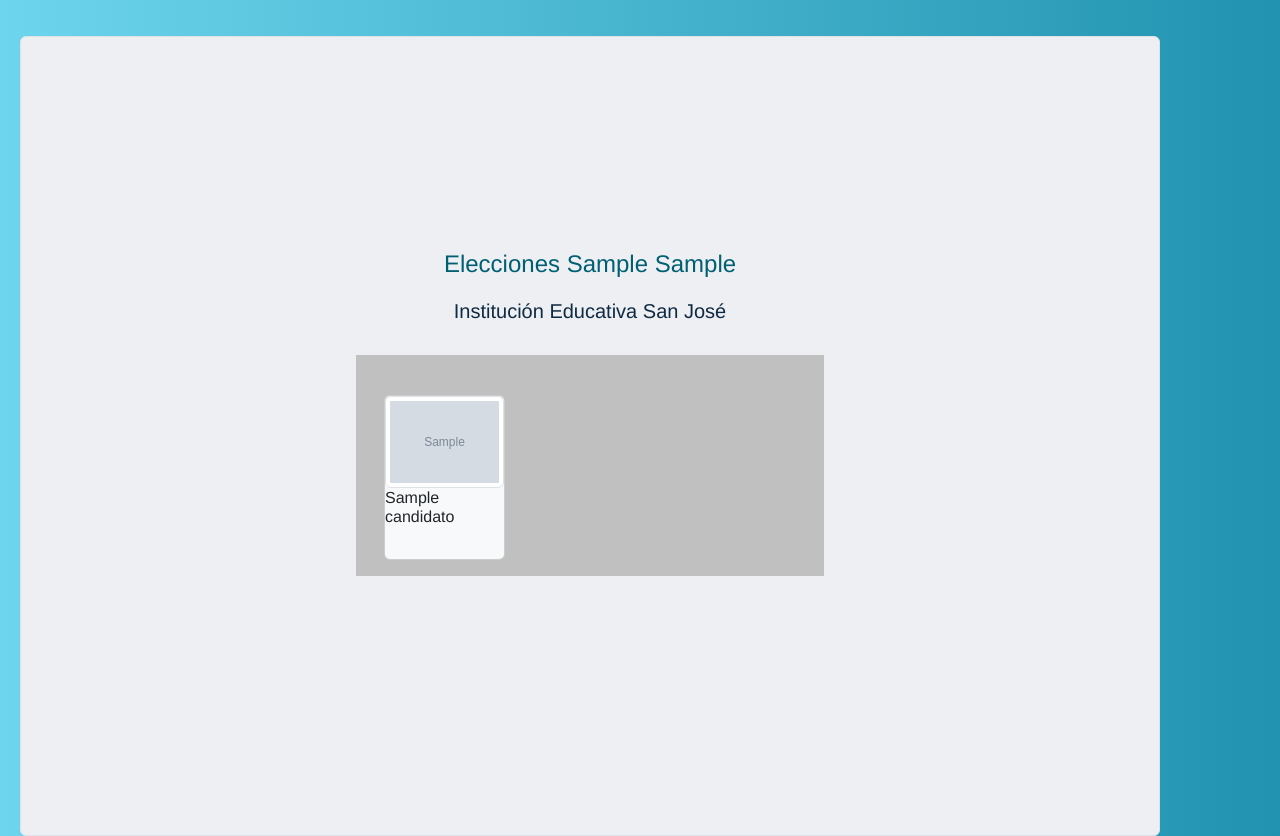
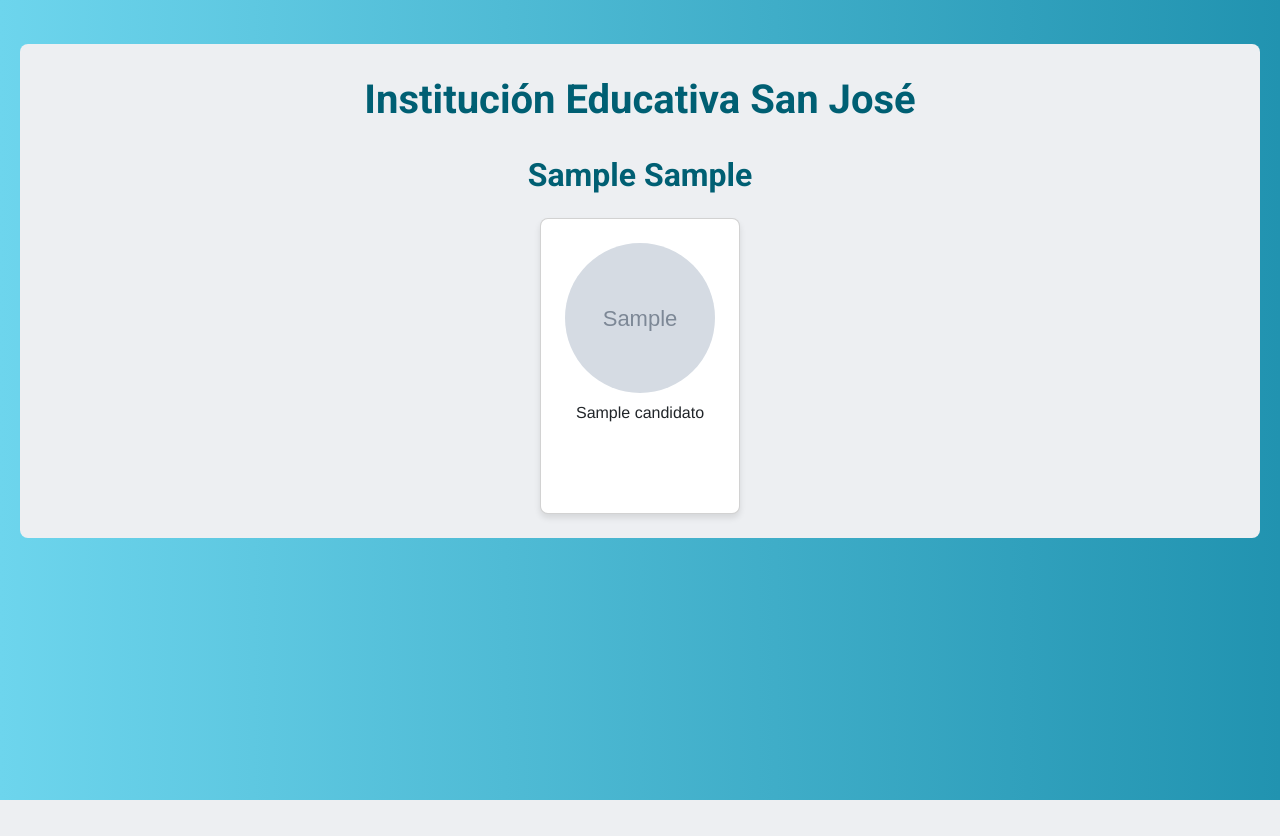
Before and after one commit to andresdelrio/sistema-votacion-escolar, a Symfony app: template templates/tarjeton/index.html.twig in a window 1280 px wide. After the commit the page ends 800 px from the top, so only its background shows below. Run offline with Twig, Linux system fonts and the light colour scheme; the template is opened without the code that fills it: most values are stand-ins (such as "Sample title", 1, 10 or a date in 2020); grey boxes marked "Sample" are stand-in pictures; some libraries are stand-ins or nearby versions.

Commit message:
Se ha ajustado la vista del tarjetón

```diff
--- /dev/null
+++ b/public/css/tarjeton.css
@@ -0,0 +1,101 @@
+@import url('https://fonts.googleapis.com/css2?family=Roboto:wght@400;700&display=swap');
+
+.container-fluid {
+    display: flex;
+    flex-direction: column;
+    align-items: center;
+    margin-top: 1.5rem;
+    background-color: #EDEFF2;
+    border-radius: 0.5rem;
+}
+
+.card {
+    width: 200px;
+    margin: 0.5rem;
+    padding: 0.5rem;
+    background-color: #fff;
+    border-radius: 0.5rem;
+    box-shadow: 0 4px 6px rgba(0, 0, 0, 0.1);
+    transition: transform 0.3s ease;
+}
+
+.card:hover {
+    transform: translateY(-8px);
+}
+
+.card img {
+    width: 100%;
+    height: auto;
+    border-radius: 0.5rem;
+}
+
+.card-content {
+    padding: 1rem;
+    text-align: center;
+}
+
+.radio-btns {
+display: flex;
+align-items: center;
+justify-content: center;
+flex-direction: column;
+cursor: pointer;
+}
+
+.radio-btns img {
+width: 150px;
+height: 150px;
+object-fit: cover;
+border-radius: 50%;
+}
+
+.candidate-name {
+margin-top: 0.5rem; /* Agregamos un margen superior al nombre del candidato */
+text-align: center; /* Centramos el texto */
+}
+
+.selection {
+font-size: 4rem;
+color: #ffffff;
+opacity: 0;
+transition: opacity 1.1s ease;
+}
+
+input[type="radio"] {
+display: none;
+}
+
+.selected {
+background-color: rgba(37, 161, 142, 1);
+}
+
+input[type="submit"] {
+width: 100%;
+max-width: 200px;
+margin: 0 auto;
+}
+
+input[type="submit"] {
+    width: 100%;
+    max-width: 300px; /* Ajusta el ancho máximo según sea necesario */
+    margin: 0 auto;
+    padding: 10px 15px; /* Ajusta el relleno según sea necesario para hacer el botón más grande */
+    font-size: 1.5em; /* Ajusta el tamaño de la fuente para hacer el botón más grande */
+}
+
+h1 {
+    text-align: center;
+    margin-bottom: 1rem;
+    margin-top: 2rem;
+    color: #005f73;
+    font-family: 'Roboto', sans-serif;
+    font-weight: 800;
+}
+
+h2 {
+    text-align: center;
+    margin-bottom: 1rem;
+    color: #005f73;
+    font-family: 'Roboto', sans-serif;
+    font-weight: 600;
+}
--- /dev/null
+++ b/public/script/botonListaCandidatos.js
@@ -0,0 +1,30 @@
+const boton = document.querySelector('#btnVotar');
+const radioButtons = document.querySelectorAll('input[name="vote"]');
+
+// Ocultar el botón inicialmente
+boton.style.display = 'none';
+
+// Escuchar cambios en los botones de radio
+for (const radioButton of radioButtons) {
+    radioButton.addEventListener('change', function() {
+        // Mostrar el botón cuando se selecciona un candidato
+        boton.style.display = 'block';
+
+        // Obtener la tarjeta del candidato seleccionado
+        const selectedCard = this.closest('.card');
+
+        // Remover la clase 'selected' de todas las tarjetas
+        document.querySelectorAll('.card').forEach(card => {
+            card.classList.remove('selected');
+            // Ocultar el elemento .selection de todas las tarjetas
+            card.querySelector('.selection').style.opacity = 0;
+        });
+
+        // Si el botón de radio está seleccionado, agregar la clase 'selected' a la tarjeta del candidato
+        if (this.checked) {
+            selectedCard.classList.add('selected');
+            // Mostrar el elemento .selection en la tarjeta del candidato seleccionado
+            selectedCard.querySelector('.selection').style.opacity = 1;
+        }
+    });
+}
--- a/public/script/botonListaCandidatos2.js
+++ /dev/null
@@ -1,16 +0,0 @@
-// const btnVotar = document.querySelector('#bnVotar');
-
-let optionValue = document.querySelector('input[name="vote"]:checked');
-let boton = document.querySelector('#btnVotar');
-const radioButtons = document.querySelectorAll('input[name="vote"]');
-console.log(radioButtons);
-if(!optionValue){
-    boton.style.visibility = 'hidden';
-
-}
-
-for(const radioButton of radioButtons){
-    radioButton.addEventListener('change', function(){
-        boton.style.visibility = 'visible';
-    });
-}
--- a/templates/tarjeton/index.html.twig
+++ b/templates/tarjeton/index.html.twig
@@ -1,94 +1,36 @@
 {% extends 'base.html.twig' %}
 
-{% block title %}Lista de candidatos{% endblock %}
+{% block title %} Tarjetón - {{ parent() }} {% endblock %}
 
 {% block stylesheets %}
     {{ parent() }}
     <link rel="stylesheet" href="https://fonts.googleapis.com/css2?family=Material+Symbols+Outlined:opsz,wght,FILL,GRAD@20..48,100..700,0..1,-50..200" />
-    <style>
-
-
-      .material-symbols-outlined {
-        font-variation-settings:
-        'FILL' 1,
-        'wght' 700,
-        'GRAD' 0,
-        'opsz' 48
-      }
-
-    .selection {
-      position: absolute;
-      top: 0;
-      background: rgb(37, 161, 142);
-      background: rgba(37, 161, 142, 0.5); /* Black see-through */
-      color: #f1f1f1;
-      width: 100%;
-      height: 100%;
-      transition: .5s ease;
-      opacity:0;
-      color: white;
-      font-size: 60px;
-      padding: 10px;
-      text-align: center;
-    }
-        .labelexpanded {
-          position: relative;
-
-        }
-
-        .labelexpanded > input {
-          display: none;
-        }
-
-        .labelexpanded input:checked + .radio-btns > img {
-          opacity: 0.4;
-
-        }
-
-        .labelexpanded input:checked + .radio-btns {
-          background: rgb(37, 161, 142);
-            background: rgba(37, 161, 142, 0.5);
-          color: #fff;
-
-        }
-
-        .labelexpanded input:checked + .radio-btns > .selection{
-          opacity: 1;
-        }
-    </style>
+    <link rel="stylesheet" href="{{ asset('css/tarjeton.css') }}">
 {% endblock %}
 
 {% block body %}
-
-    <div class="container mt-3 border rounded p-4" style="background-color: #EDEFF2">
-      <h4 class="d-flex justify-content-center mt-4"> Elecciones {{ tipo_de_eleccion }} {{ anio_eleccion }} </h4>
-      <div><h5 class="d-flex justify-content-around mb-5 p-2">Institución Educativa San José</h5></div>
-      <div>
-          <form action="{{ path('app_registrar_voto') }}" method="post" class="d-flex row g-4 p-3 flex-wrap" style="background-color: #C0C0C0" >
+    <div class="container-fluid">
+        <h1>Institución Educativa San José</h1>
+        <h2>{{ tipo_de_eleccion }} {{ anio_eleccion }}</h2>
+        <form action="{{ path('app_registrar_voto') }}" method="post">
+            <div class="d-flex flex-wrap justify-content-center">
                 {% for candidato in candidatos %}
-              <div class="col-4">
-                <div class="card bg-light">
-                  <label class="labelexpanded">
+                    <div class="card" id="candidato{{ candidato.id }}">
+                        <label class="labelexpanded card-content">
                             <input type="radio" name="vote" value="{{ candidato.id }}">
                             <div class="radio-btns">
-                          <img src="{{ asset('imagenes/candidatos/' ~ candidato.imagen ) }}" class="img-thumbnail" alt="{{ candidato.nombre|e }}">
-                          <h6 class="card-title">{{ candidato.nombre|e }}</h6>
+                                <img src="{{ asset('imagenes/candidatos/' ~ candidato.imagen ) }}" alt="{{ candidato.nombre|e }}">
+                                <div class="candidate-name">{{ candidato.nombre|e }}</div>
                                 <div class="selection material-symbols-outlined">check_circle</div>
-                          <span class="material-symbols-outlined"></span>
-                        {#<p class="card-subtitle mb-2 text-muted">Número: {{ candidato.eslogan|e }}</p>#}
-                      </div>
                             </div>
                         </label>
                     </div>
                 {% endfor %}
             </div>
-            <div class="p-3 d-flex flex-column">
-              <input type="submit" value="Votar" id="btnVotar" class="btn btn-success d-flex justify-content-center">
+            <div class="mt-3">
+                <input type="submit" value="Votar" id="btnVotar" class="btn btn-success">
             </div>
-
         </form>
     </div>
-    </div>
-
-  <script src="{{ asset('script/botonListaCandidatos2.js') }}"></script>
+    <script src="{{ asset('script/botonListaCandidatos.js') }}"></script>
 {% endblock %}
```
Lines whose indentation alone changed are shown as unchanged.
